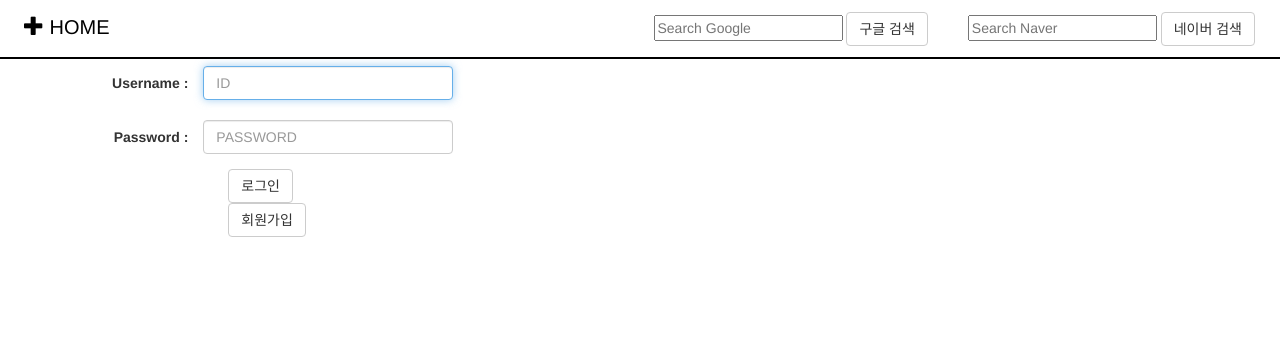
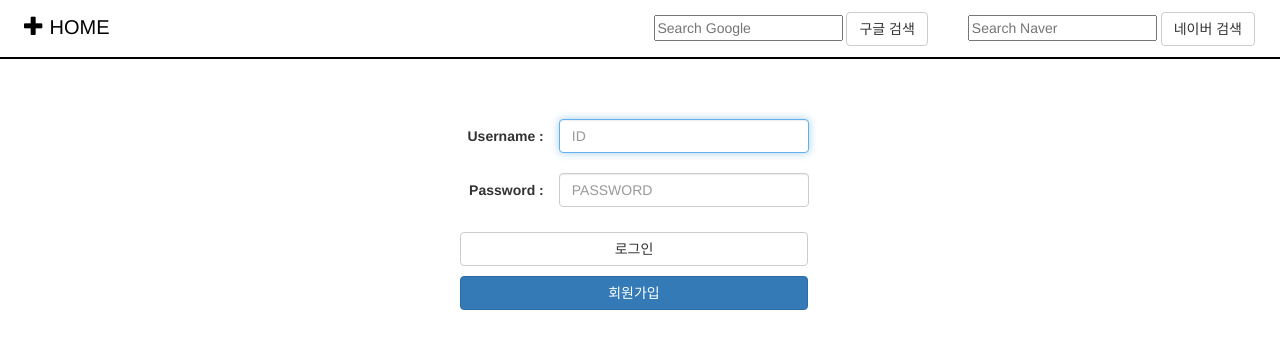
Before and after one commit to zooozoo/homepage-project, a Django app: page /member/login in a window 1280 px wide. Shown: the top 350 px of the page. Run offline with Django 3.2, Linux system fonts and the light colour scheme; some libraries are stand-ins or nearby versions.

Commit message:
login form 완성

```diff
--- a/my_homepage/member/forms.py
+++ b/my_homepage/member/forms.py
@@ -19,11 +19,13 @@ class LoginForm(forms.ModelForm):
                 'id': 'username',
                 'class': 'col-sm-8 form-control',
                 'placeholder': 'ID',
+                'aria-describedby': 'usernameHelpBlock',
             }),
             'password': PasswordInput(attrs={
                     'id': 'password',
                     'class': 'col-sm-8 form-control',
                     'placeholder': 'PASSWORD',
+                    'aria-describedby': 'passwordHelpBlock',
             }),
         }
 
--- a/my_homepage/static/main/main.css
+++ b/my_homepage/static/main/main.css
@@ -1,6 +1,7 @@
 body {
     margin: 0;
     background-color: white;
+    position: relative;
 }
 
 header {
@@ -82,7 +83,16 @@ button#login-btn {
 button#signup-btn {
     width: 100%;
     margin-top: 10px;
+}
 
+button#loginpage-login-btn {
+    width: 348px;
+    margin-top: 10px;
+}
+
+button#loginpage-signup-btn {
+    width: 348px;
+    margin-top: 10px;
 }
 
 ul#news-select-list {
@@ -161,10 +171,9 @@ li.news-title {
 
 ul.errorlist {
     margin: 0 0;
-    padding-top: 10px;
-    padding-left: 20px;
+    padding:10px 0 10px 20px;
 }
 
-div.test {
-    background-color: red;
+div#login-page-container {
+    margin-top: 60px;
 }
--- a/my_homepage/templates/member/login.html
+++ b/my_homepage/templates/member/login.html
@@ -3,27 +3,29 @@
 
 {% block content %}
 
-    <div>
+    <div id="login-page-container" class="container">
+        <div class="row">
+            <div id="form-wraper" class="col-md-7 col-md-offset-4">
                 <form class="form-horizontal" action="{% url 'login' %}" method="post">
                     {% csrf_token %}
                     {% for field in form %}
                         <div class="form-group">
-                    <label for="{{ field.id_for_label }}" class="col-sm-2 control-label">{{ field.label }} :</label>
+                            <label for="{{ field.id_for_label }}" class="col-sm-2 control-label">{{ field.label }}
+                                :</label>
                             {{ field }}
-                    {{ field.errors }}
+                            <small class="help-block">{{ field.errors }}</small>
                         </div>
                     {% endfor %}
-            {{ form.non_field_errors }}
+                    <small id="passwordHelpBlock" class="form-text"
+                           style="background-color: orangered">{{ form.non_field_errors }}</small>
+                    <button type="submit" id="loginpage-login-btn" class="btn btn-default">로그인</button>
+                </form>
+                <form action="" class="form-horizontal">
+                    <button type="button" id="loginpage-signup-btn" class="btn btn-primary">회원가입</button>
+                </form>
+            </div>
 
-            <div class="col-sm-offset-2 col-sm-10">
-                <button type="submit" class="btn btn-default">로그인</button>
         </div>
-        </form>
-        <form action="">
-            <div class="col-sm-offset-2 col-sm-10">
-                <button type="button" class="btn btn-default">회원가입</button>
-            </div>
-        </form>
     </div>
 
 
```
Lines whose indentation alone changed are shown as unchanged.
